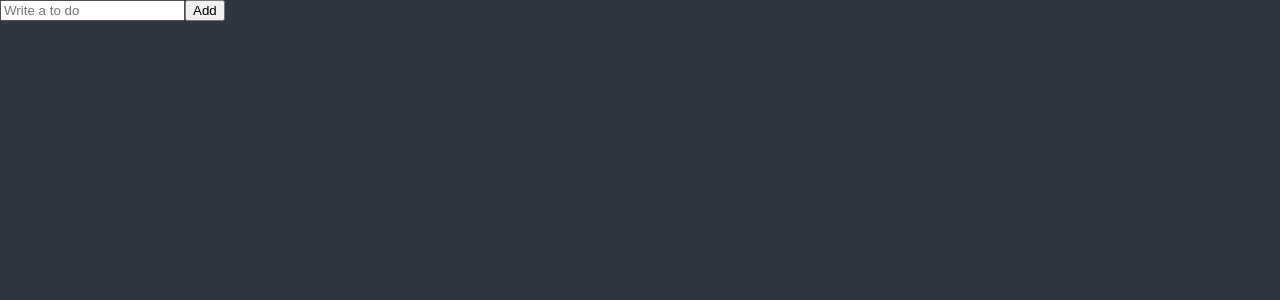
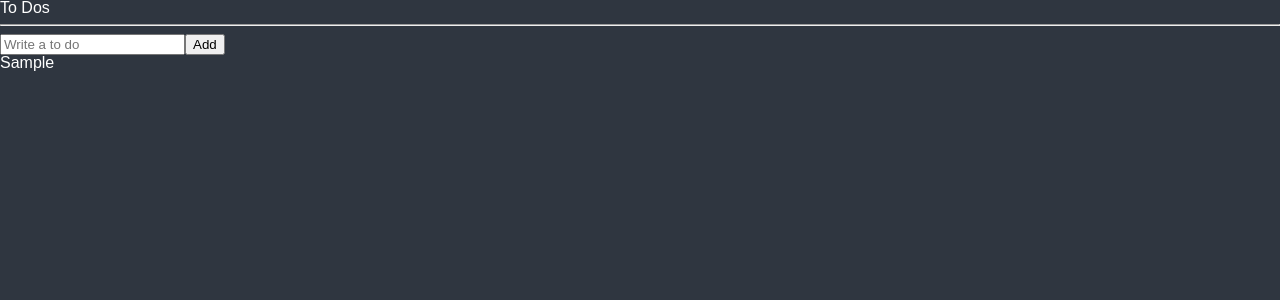
Before and after one commit to mijinB/recoil_todo_list, a React (Create React App) app: page / in a window 1280 px wide. Both pictures are taken after typing "Sample" into the empty fields and a click on the button "Add". Shown: the top 300 px of the page. Built offline with nearby package versions, Linux system fonts and the light colour scheme.

Commit message:
Recoil 사용해서 toDo 추가, UI 표출

```diff
--- a/src/App.tsx
+++ b/src/App.tsx
@@ -1,5 +1,5 @@
 import { createGlobalStyle } from "styled-components";
-import TodoList from "./ToDoList";
+import TodoList from "./components/ToDoList";
 
 const GlobalStyle = createGlobalStyle`
 html, body, div, span, applet, object, iframe,
--- a/src/ToDoList.tsx
+++ /dev/null
@@ -1,34 +0,0 @@
-import { useForm } from "react-hook-form";
-
-interface IForm {
-    toDo: string;
-}
-
-function ToDoList() {
-    const { register, handleSubmit, setValue } = useForm<IForm>();
-
-    /**@function onSubmit
-     * 1. 인자로 받은 data의 값 확인
-     * 2. input 빈 값으로 초기화
-     */
-    const handleValid = (data: IForm) => {
-        console.log("add to do", data.toDo);
-        setValue("toDo", "");
-    };
-
-    return (
-        <div>
-            <form onSubmit={handleSubmit(handleValid)}>
-                <input
-                    {...register("toDo", {
-                        required: "Please write a To Do",
-                    })}
-                    placeholder="Write a to do"
-                />
-                <button>Add</button>
-            </form>
-        </div>
-    );
-}
-
-export default ToDoList;
--- /dev/null
+++ b/src/components/ToDoList.tsx
@@ -0,0 +1,54 @@
+import { useForm } from "react-hook-form";
+import { atom, useRecoilState } from "recoil";
+
+interface IToDo {
+    id: number;
+    text: string;
+    category: "TO_DO" | "DOING" | "DONE";
+}
+
+const toDoState = atom<IToDo[]>({
+    key: "toDo",
+    default: [],
+});
+
+interface IForm {
+    toDo: string;
+}
+
+function ToDoList() {
+    const [toDos, setToDos] = useRecoilState(toDoState);
+    const { register, handleSubmit, setValue } = useForm<IForm>();
+
+    /**@function onSubmit
+     * 1. toDos List에 인자로 받은 toDo의 값과 id(현재date), category("TO_DO") 추가
+     * 2. input 빈 값으로 초기화
+     */
+    const handleValid = ({ toDo }: IForm) => {
+        setToDos((oldToDos) => [{ id: Date.now(), text: toDo, category: "TO_DO" }, ...oldToDos]);
+        setValue("toDo", "");
+    };
+
+    return (
+        <div>
+            <h1>To Dos</h1>
+            <hr />
+            <form onSubmit={handleSubmit(handleValid)}>
+                <input
+                    {...register("toDo", {
+                        required: "Please write a To Do",
+                    })}
+                    placeholder="Write a to do"
+                />
+                <button>Add</button>
+            </form>
+            <ul>
+                {toDos.map((toDo) => (
+                    <li key={toDo.id}>{toDo.text}</li>
+                ))}
+            </ul>
+        </div>
+    );
+}
+
+export default ToDoList;
```
